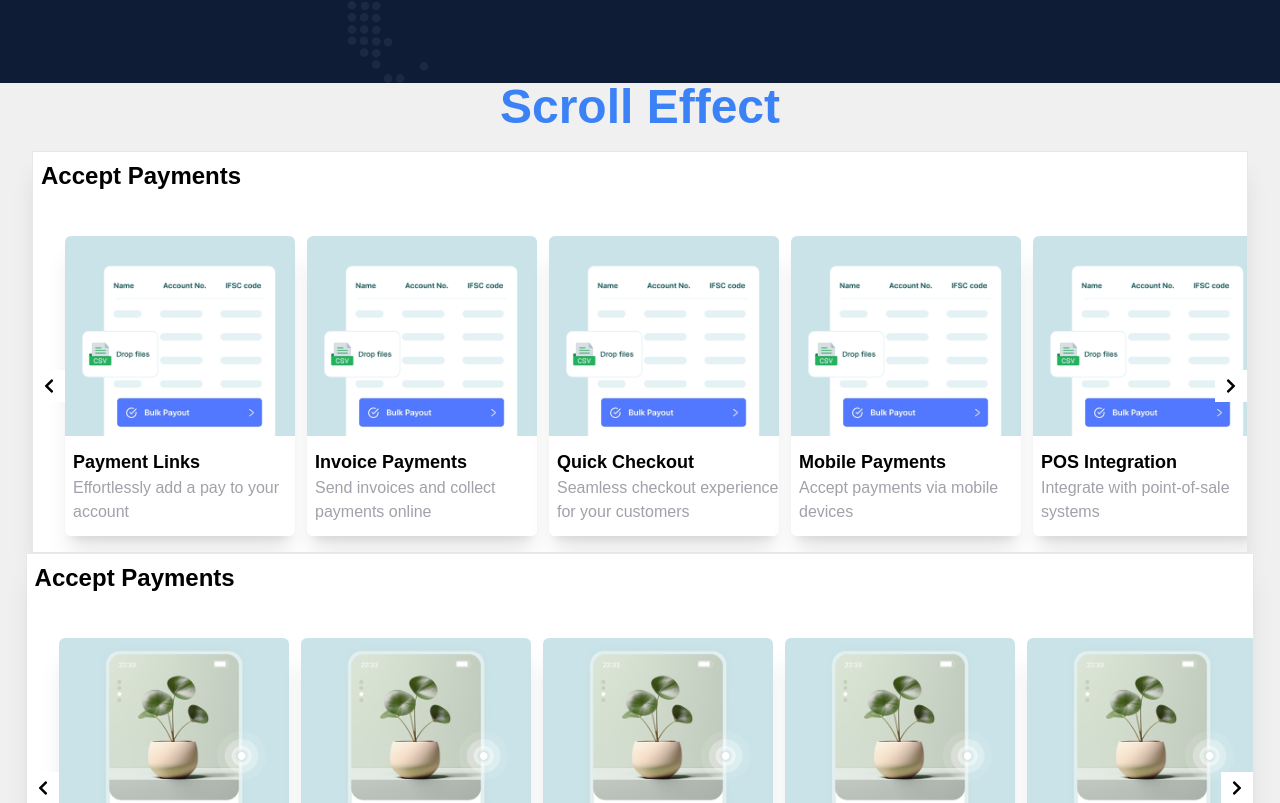
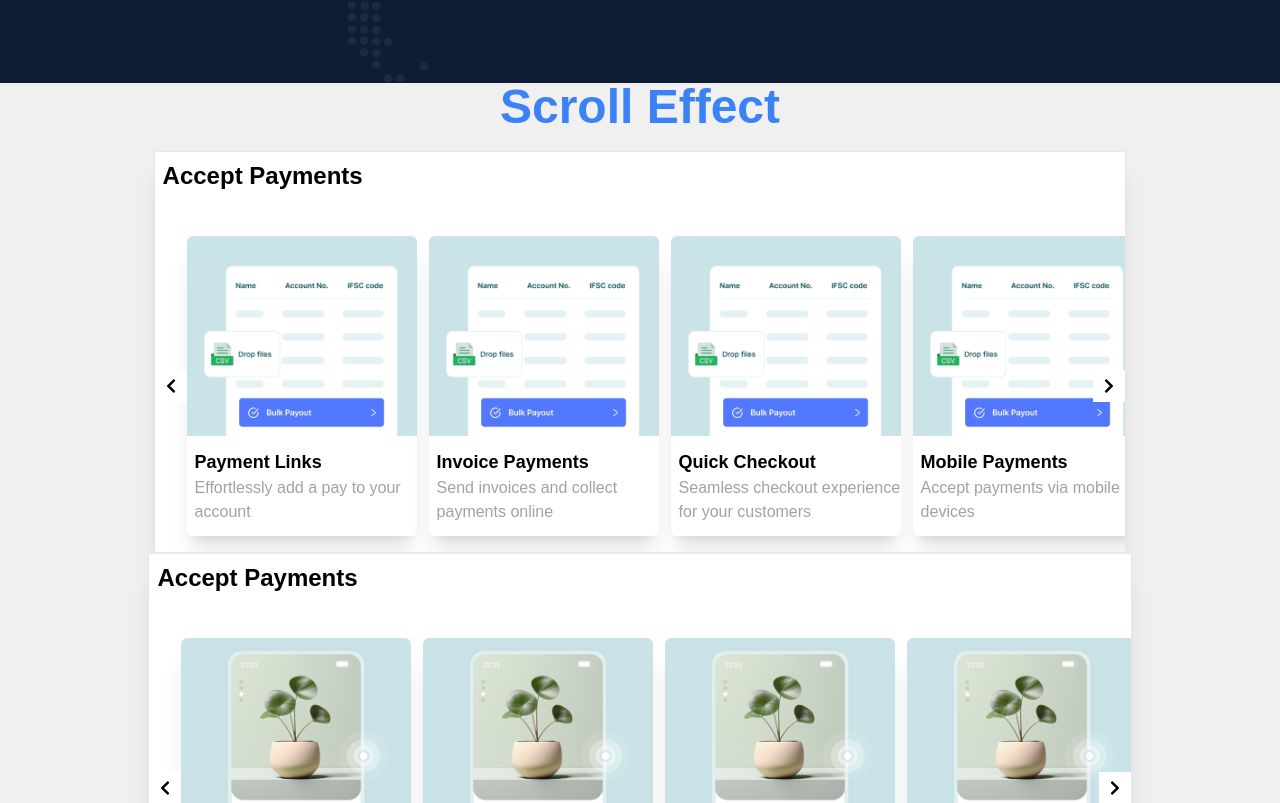
Before and after one commit to siddhuthecoder/freighteg, a React (Create React App) app: page / in a window 1280 px wide. Shown: the part 717-1520 px from the top of the page. Built offline with nearby package versions, Linux system fonts and the light colour scheme.

Commit message:
small change

```diff
--- a/src/LandingPageComponents/animation/LayerAnimation.jsx
+++ b/src/LandingPageComponents/animation/LayerAnimation.jsx
@@ -33,7 +33,8 @@ const LayerAnimation = () => {
   return (
     <>
       <div className="text-center text-5xl  overflow-y-scroll font-bold text-blue-500">Scroll Effect</div>
-      <div className="w-full flex mb-[70px] items-center flex-col mt-5 justify-center">
+      <div className="w-full flex justify-center">
+      <div className="w-full md:w-[80%] flex mb-[70px] items-center flex-col mt-5 justify-center">
         {sections.map((item, index) => (
           <div
             key={index}
@@ -49,6 +50,7 @@ const LayerAnimation = () => {
           </div>
         ))}
       </div>
+      </div>
 
     </>
   );
```
